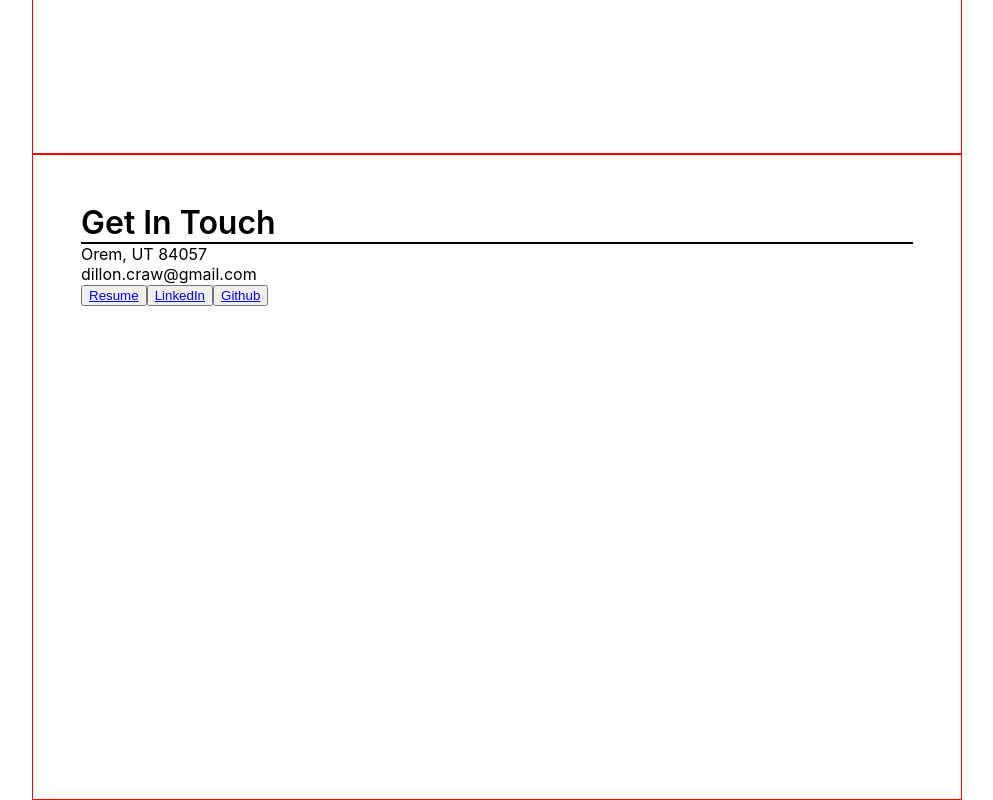
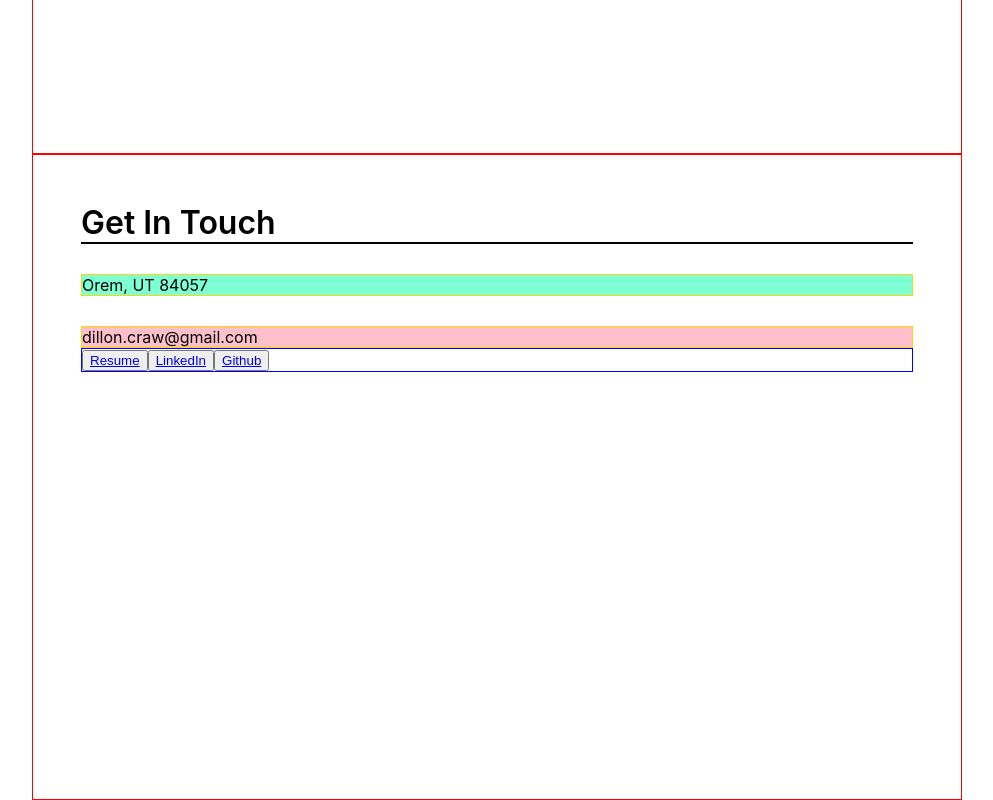
Before and after one commit to crawnic311/dev-portfolio-react, a React (Create React App) app: page / in a window 1280 px wide. Shown: the part 2504-3304 px from the top of the page, without its empty margins (143-1136 px from the left). Built offline with nearby package versions, Linux system fonts and the light colour scheme.

Commit message:
More CSS for Contact Component

```diff
--- a/src/App.css
+++ b/src/App.css
@@ -143,3 +143,20 @@
   font-weight: 600;
   border-bottom: 2px solid black;
 }
+
+.Contact-Line {
+  border: solid gold 1px;
+  margin-top: 30px;
+}
+
+#Contact-Address {
+  background-color: aquamarine;
+}
+
+#Contact-Email {
+  background-color: pink;
+}
+
+.Contact-Buttons-Holder {
+  border: solid blue 1px;
+}
--- a/src/components/Get-In-Touch/contact.js
+++ b/src/components/Get-In-Touch/contact.js
@@ -3,9 +3,13 @@ import React from 'react'
 const Contact = () => {
   return (
     <div>
-      <div>Orem, UT 84057</div>
-      <div>dillon.craw@gmail.com</div>
-      <div>
+      <div className="Contact-Line" id="Contact-Address">
+        Orem, UT 84057
+      </div>
+      <div className="Contact-Line" id="Contact-Email">
+        dillon.craw@gmail.com
+      </div>
+      <div className="Contact-Buttons-Holder">
         <button>
           <a
             href="https://docs.google.com/document/d/1E6UPWmel1o5LDudCTl6ecdWPIph7kBgzAJEWmtAK6N4/edit"
```
